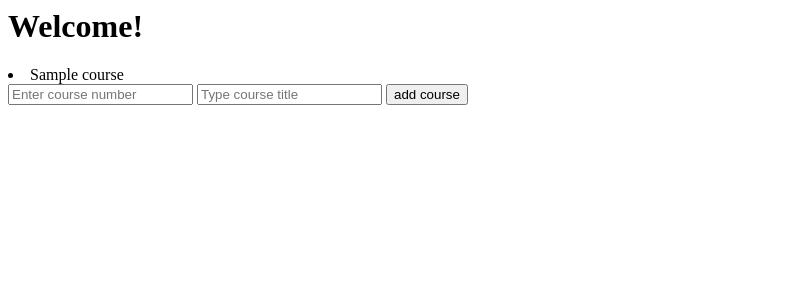
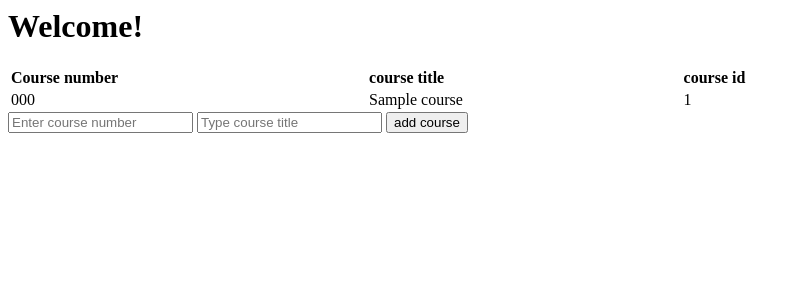
Before and after one commit to ledong1/CUS1166_ledong1_git-test, a Flask app: page / in a window 1280 px wide. Shown: the top 300 px of the page, without its empty margins (0-800 px from the left). Run offline with Flask 2, Linux system fonts and the light colour scheme; tables that the repository leaves empty hold one stand-in row (values such as "Sample post"); some libraries are stand-ins or nearby versions.

Commit message:
finished lab3

```diff
--- a/cus1166_lab3/playground/app.py
+++ b/cus1166_lab3/playground/app.py
@@ -20,6 +20,8 @@ def create_app():
     db.init_app(app)
     return app
 
+db.create_all(app=create_app())
+
 @app.route("/")
 def index():
     courses = Course.query.all()
@@ -37,8 +39,22 @@ def add_course():
  #student_name=student_name
 
 @app.route("/register_student/<int:course_id>", methods = ["POST","GET"])
-def register_student():
-    return render_template("roster.html", class_roster=class_roster, grade_view=grade_view)
+def register_student(course_id):
+    course = Course.query.get(course_id)
+    if request.method == 'POST':
+        name = request.form.get("name")
+        grade = request.form.get("grade")
+        course.add_student(name,grade)
+    registeredStudents = course.registeredStudents
+    return render_template("course_details.html", course=course, registeredStudents=registeredStudents)
+
+def main():
+    if (len(sys.argv)==2):
+        print(sys.argv)
+    if sys.argv[1] == 'createdb':
+        db.create_all()
+    else:
+        print("Run app using 'flask run' . To create a database use 'python app.py createdb' ")
 
 if __name__ == "__main__":
     app.run()
--- a/cus1166_lab3/playground/templates/index.html
+++ b/cus1166_lab3/playground/templates/index.html
@@ -2,11 +2,23 @@
 
 {% block content %}
 <h1>Welcome!</h1>
+
+</table>
+<table style="width:70%">
+  <tr>
+    <th>Course number</th>
+    <th>course title</th>
+    <th>course id</th>
+  </tr>
 {% for course in courses %}
-  <li>
-    {{course.course_title}}
-  </li>
+  <tr>
+    <td>{{course.course_number}}</td>
+    <td>{{course.course_title}}</td>
+    <td>{{course.id}}</td>
+  </tr>
 {% endfor %}
+</table>
+
 
 <form action="{{ url_for('add_course') }}" method="post">
 <input type="text" name="course_number" placeholder="Enter course number ">
--- a/cus1166_lab3/playground/templates/layout.html
+++ b/cus1166_lab3/playground/templates/layout.html
@@ -1,6 +1,14 @@
 <html>
   <head>
     <title>Welcome page!</title>
+    <style>
+    table, th, td {
+      border: none;
+    }
+    th {
+      text-align: left;
+    }
+</style>
   <head>
   <body>
     {% block content %}{% endblock %}
```
Also changed, not shown: cus1166_lab3/playground/models.py (+5 -2 lines), cus1166_lab3/playground/templates/course_details.html (+21 -0 lines), cus1166_lab3/playground/app.db.
